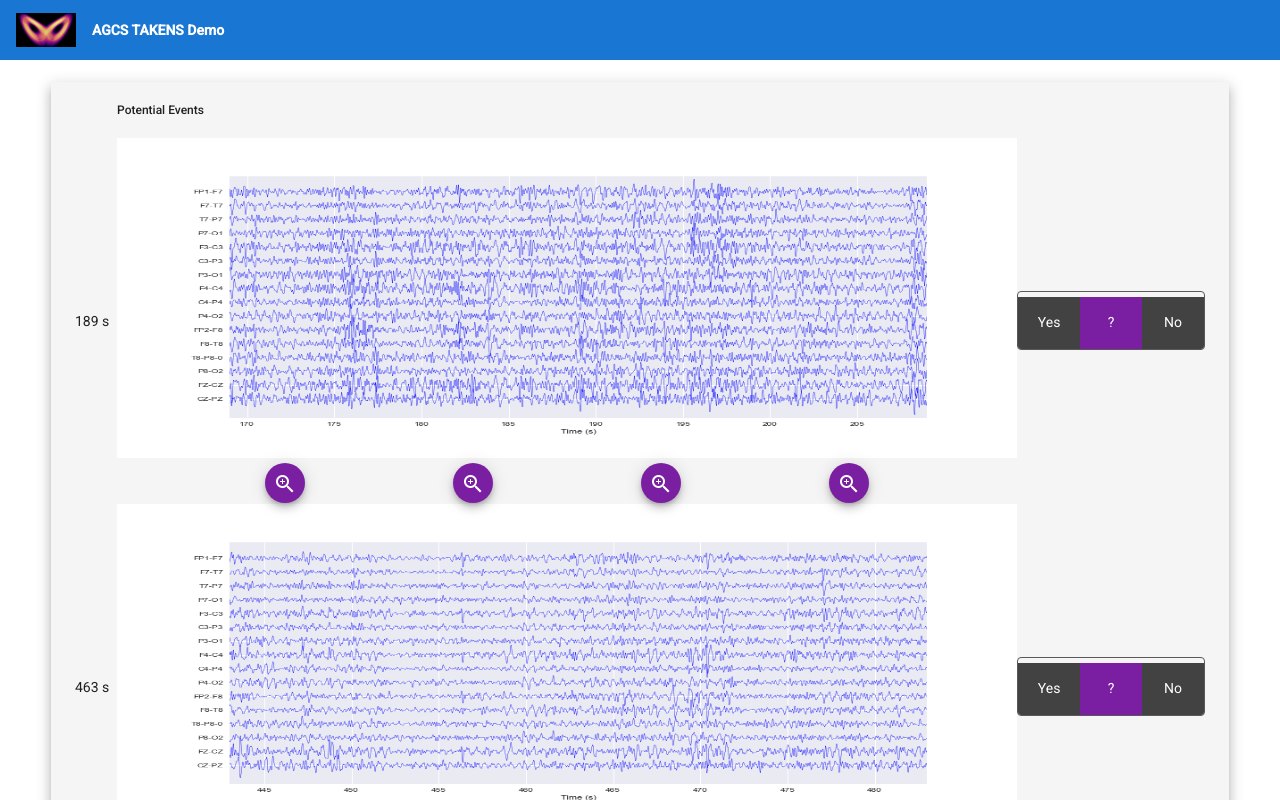
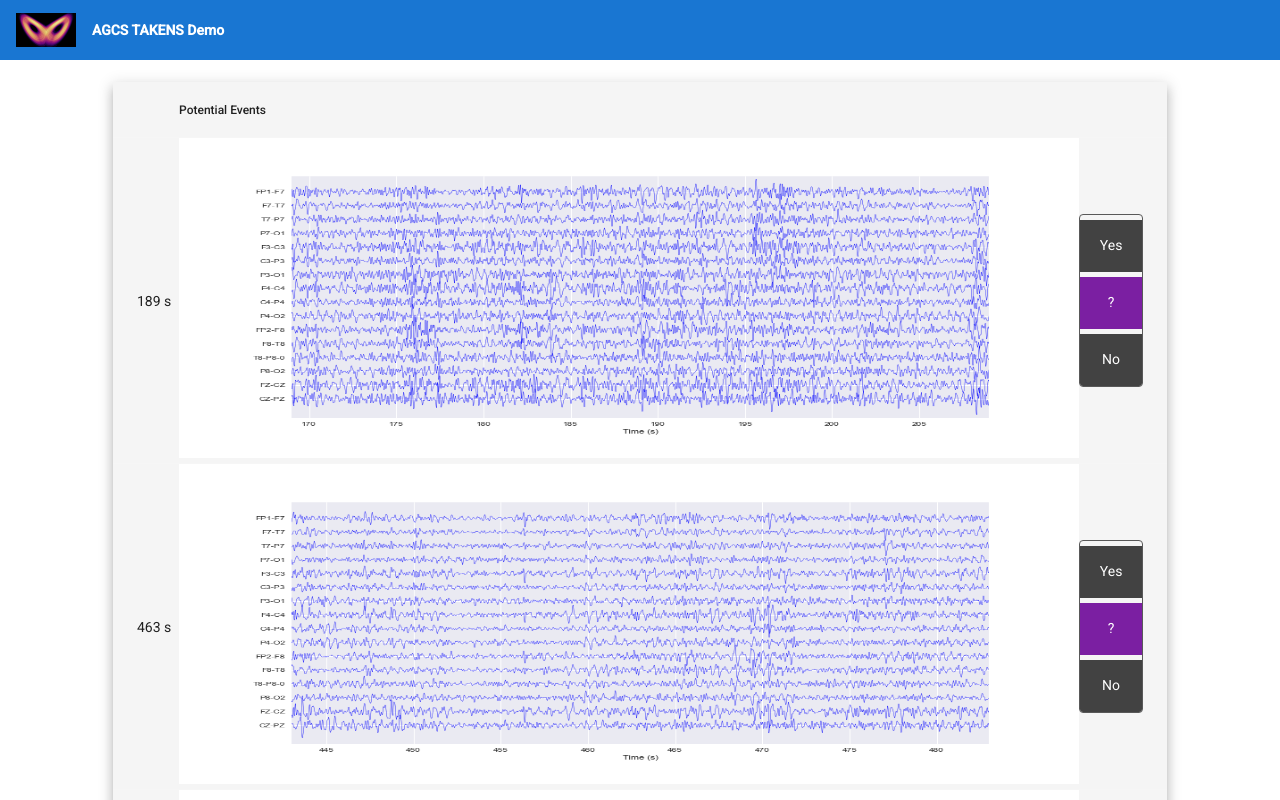
Before and after one commit to lamplt/ajtech, an Angular app: page / in a window 1280 px wide. Shown: the top 800 px of the page. Built offline with nearby package versions, Linux system fonts and the light colour scheme.

Commit message:
map for images

```diff
--- a/src/app/app.component.css
+++ b/src/app/app.component.css
@@ -141,4 +141,4 @@
     height: 50px!important;
     min-width: unset!important;
     min-height: unset!important;
- }
+  }
--- a/src/app/app.component.html
+++ b/src/app/app.component.html
@@ -11,26 +11,7 @@
 
 <div class="content" role="main">
 
-  <!-- <h2 *ngIf="agcsData"> Analysis of {{agcsData.Header.EEG_filename}} EEG file </h2>
 
-  <div fxLayout="row" fxLayoutAlign="space-between center" >
-    <a class="zoom" (click)="openImage(agcsData.Header.Metric_1_image)">
-      <img
-        width="400"
-        alt=""
-        [src]="agcsData?.Header.Metric_1_image"
-      />
-    </a>
-    <a class="zoom" (click)="openImage(agcsData.Header.Metric_2_image)">
-      <img
-        width="400"
-        alt=""
-        [src]="agcsData?.Header.Metric_2_image"
-      />
-    </a>
-  </div> -->
-
-  <!--Table-->
   <div class="mat-elevation-z8">
 
     <table mat-table [dataSource]="dataSource">
@@ -41,109 +22,46 @@
       <ng-container matColumnDef="Image_40_s">
         <th class="w-300" mat-header-cell *matHeaderCellDef> Potential Events </th>
         <td class="zoom" mat-cell *matCellDef="let row">
-          <a (click)="processRow(row,row.Image_40_s)">
+          <!-- (click)="processRow(row,row.Image_40_s)" -->
+          <a >
             <img
               width="900"
               height="320"
               alt=""
               [src]="row.Image_40_s"
+              usemap="#row.workmap"
             />
+            <map name="row.workmap">
+              <a (click)="processRow(row,row.Image_40_s)">
+                <area shape="rect" coords="0,0,100,320" alt="Computer" href="#">
+              </a>
+              <a (click)="processRow(row,row.Image_10_s_1)">
+                <area shape="rect" coords="100,0,300,320" alt="Computer" href="#">
+              </a>
+              <a (click)="processRow(row,row.Image_10_s_2)">
+                <area shape="rect" coords="300,0,500,320" alt="Computer" href="#">
+              </a>
+              <a (click)="processRow(row,row.Image_10_s_3)">
+                <area shape="rect" coords="500,0,700,320" alt="Computer" href="#">
+              </a>
+              <a (click)="processRow(row,row.Image_10_s_4)">
+                <area shape="rect" coords="700,0,900,320" alt="Computer" href="#">
+              </a>
+
+            </map>
           </a>
-          <div fxLayout="row" fxLayoutAlign="space-between center" >
-          <div></div>
-          <div>
-            <button mat-mini-fab color="primary" (click)="processRow(row,row.Image_10_s_1)">
-              <mat-icon>zoom_in</mat-icon>
-            </button>
-          </div>
-          <div>
-            <button mat-mini-fab color="primary" (click)="processRow(row,row.Image_10_s_2)">
-              <mat-icon>zoom_in</mat-icon>
-            </button>
-          </div>
-          <div>
-            <button mat-mini-fab color="primary" (click)="processRow(row,row.Image_10_s_3)">
-              <mat-icon>zoom_in</mat-icon>
-            </button>
-          </div>
-          <div>
-            <button mat-mini-fab color="primary" (click)="processRow(row,row.Image_10_s_4)">
-              <mat-icon>zoom_in</mat-icon>
-            </button>
-          </div>
-          <div></div>
-        </div>
-        </td>
-      </ng-container>
-      <!-- <ng-container matColumnDef="Image_10_s_1">
-        <th class="w-150" mat-header-cell *matHeaderCellDef> 10s - 1 </th>
-        <td class="zoom" mat-cell *matCellDef="let row">
-          <a (click)="processRow(row,row.Image_10_s_1)">
-            <img
-              width="149"
-              alt=""
-              [src]="row.Image_10_s_1"
-            />
-          </a>
-        </td>
-      </ng-container> -->
 
-      <!-- <ng-container matColumnDef="Image_10_s_2">
-        <th class="w-150" mat-header-cell *matHeaderCellDef> 10s - 2 </th>
-        <td class="zoom" mat-cell *matCellDef="let row">
-          <a (click)="processRow(row,row.Image_10_s_2)">
-            <img
-              width="149"
-              alt=""
-              [src]="row.Image_10_s_2"
-            />
-          </a>
         </td>
       </ng-container>
 
-      <ng-container matColumnDef="Image_10_s_3">
-        <th class="w-150" mat-header-cell *matHeaderCellDef> 10s - 3 </th>
-        <td class="zoom" mat-cell *matCellDef="let row">
-          <a (click)="processRow(row,row.Image_10_s_3)">
-            <img
-              width="149"
-              alt=""
-              [src]="row.Image_10_s_3"
-            />
-          </a>
-        </td>
-      </ng-container>
-
-      <ng-container matColumnDef="Image_10_s_4">
-        <th class="w-175" mat-header-cell *matHeaderCellDef> 10s - 4 </th>
-        <td class="zoom" mat-cell *matCellDef="let row">
-          <a (click)="processRow(row,row.Image_10_s_4)">
-            <img
-              width="149"
-              alt=""
-              [src]="row.Image_10_s_4"
-            />
-          </a>
-        </td>
-      </ng-container> -->
 
       <ng-container matColumnDef="action">
         <th mat-header-cell *matHeaderCellDef>  </th>
         <td mat-cell *matCellDef="let row">
 
-          <!-- <mat-slide-toggle
-              class="example-margin"
-              color="primary"
-              [disabled]="!row.checked"
-              [checked]="row.seizure"
-              (change)="onChange($event, row)"
-              >
-              Yes
-          </mat-slide-toggle> -->
-
           <mat-button-toggle-group
             (change)="onChange($event, row)"
-            value="?">
+            value="?" vertical="true">
             <mat-button-toggle class="my-toggle-button" value="Yes">Yes</mat-button-toggle>
             <mat-button-toggle class="my-toggle-button" value="?">?</mat-button-toggle>
             <mat-button-toggle class="my-toggle-button" value="No">No</mat-button-toggle>
```
